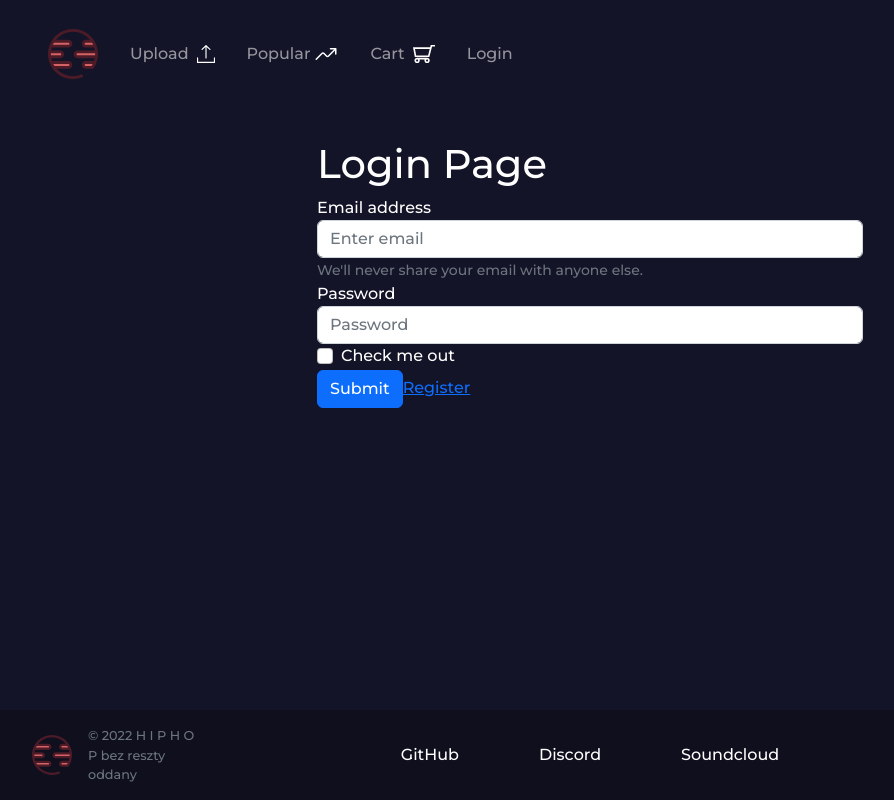
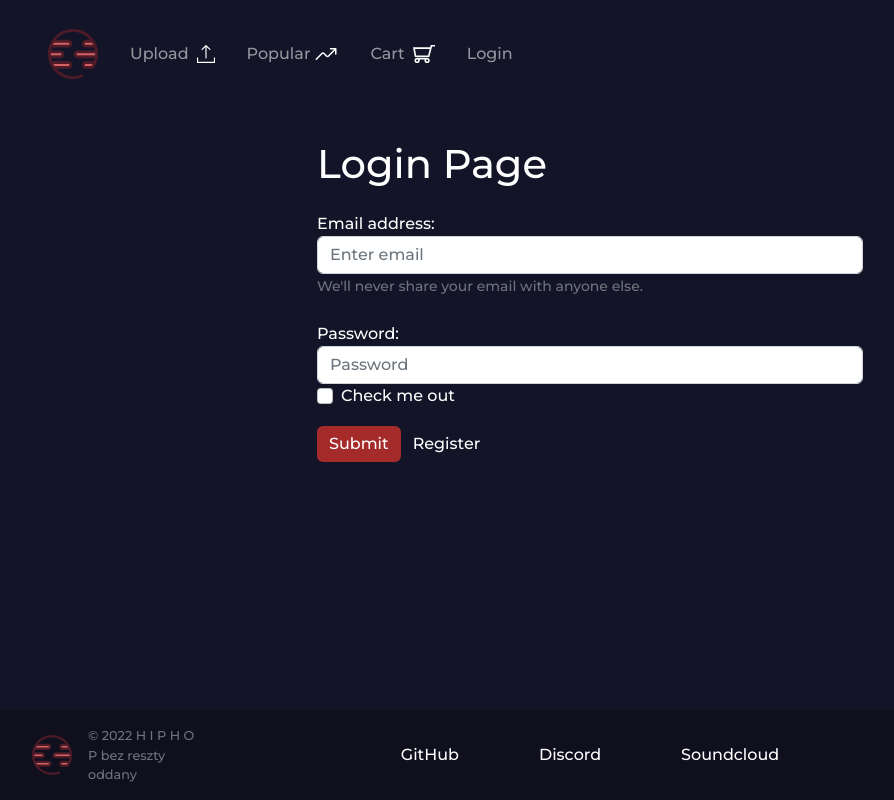
Before and after one commit to mistermine102/beat-store, a Vue app: page /login in a window 1280 px wide. Shown: the whole page, without its empty margins (50-944 px from the left). Built offline with nearby package versions, Linux system fonts and the light colour scheme.

Commit message:
Style Login

```diff
--- a/src/pages/LoginPage.vue
+++ b/src/pages/LoginPage.vue
@@ -3,12 +3,12 @@
     <div class="col-6 offset-3">
       <h1>Login Page</h1>
       <div class="form-group">
-        <label for="exampleInputEmail1">Email address</label>
+        <label for="exampleInputEmail1">Email address:</label>
         <input v-model.trim="emailInput" type="email" class="form-control" id="exampleInputEmail1" aria-describedby="emailHelp" placeholder="Enter email" />
         <small id="emailHelp" class="form-text text-muted">We'll never share your email with anyone else.</small>
       </div>
       <div class="form-group">
-        <label for="exampleInputPassword1">Password</label>
+        <label for="exampleInputPassword1">Password:</label>
         <input v-model.trim="passwordInput" type="password" class="form-control" id="exampleInputPassword1" placeholder="Password" />
       </div>
       <div class="form-check">
@@ -16,7 +16,7 @@
         <label class="form-check-label" for="exampleCheck1">Check me out</label>
       </div>
       <button type="submit" class="btn btn-primary">Submit</button>
-      <router-link to="/register">Register</router-link>
+      <router-link class="btn btn-secondary" to="/register">Register</router-link>
     </div>
   </form>
 </template>
@@ -39,3 +39,30 @@ export default {
   },
 };
 </script>
+
+<style scoped>
+.btn-primary{
+    background-color: brown !important;
+    border: none;
+    margin-top: 1rem;
+}
+.btn-primary:hover{
+  background-color: rgb(184, 63, 63);
+  transform: scale(1.05);
+  transition: .5s;
+}
+.btn-secondary{
+  margin-top: 1rem;
+  border: none;
+  background: none;
+  /* color: rgb(200, 0, 0); */
+}
+.btn-secondary:hover{
+  /* color: rgb(255, 0, 0); */
+  transform: scale(1.10);
+  transition: .5s;
+}
+.form-group{
+  margin-top: 1.5rem;
+}
+</style>
```
